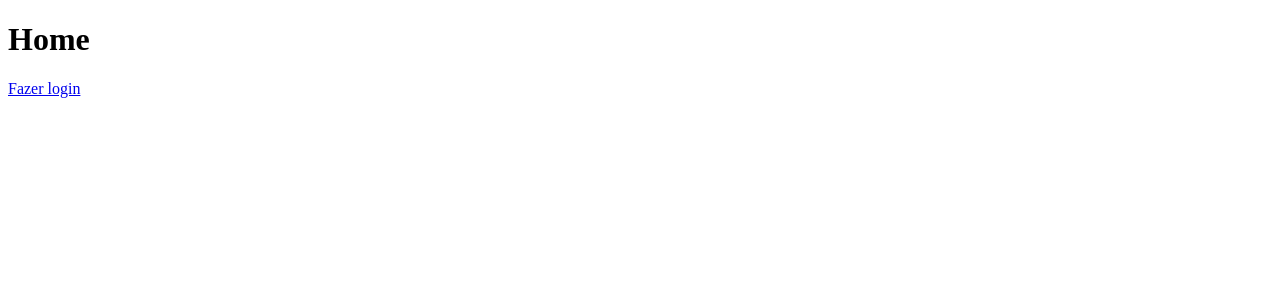
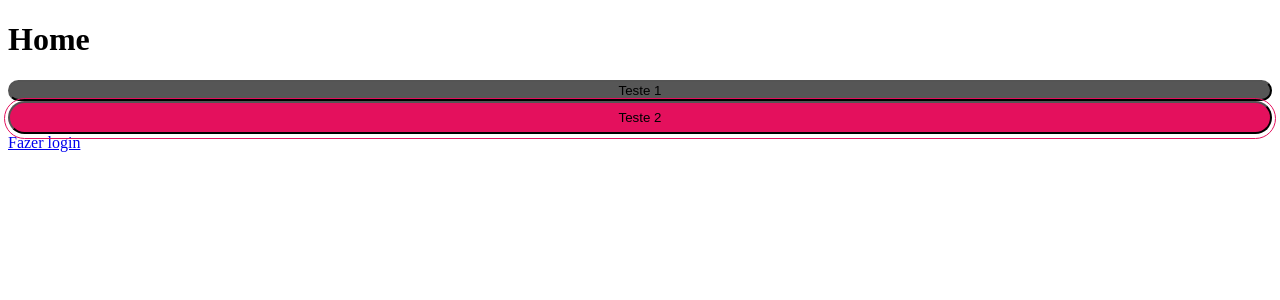
Before and after one commit to roschel/react-dio, a React (Create React App) app: page / in a window 1280 px wide. Shown: the top 300 px of the page. Built offline with nearby package versions, Linux system fonts and the light colour scheme.

Commit message:
criando button com styled-components

```diff
--- a/src/components/Button/index.js
+++ /dev/null
@@ -1,5 +0,0 @@
-export default function Button({title}) {
-  return (
-      <button>{ title }</button>
-  )
-}
--- /dev/null
+++ b/src/components/Button/index.jsx
@@ -0,0 +1,10 @@
+import {ButtonContainer} from './styles'
+
+const Button = ({ title, variant='primary', onClick}) => {
+  return (
+    <ButtonContainer variant={variant} onClick={onClick}>
+      {title}
+    </ButtonContainer>
+  )
+}
+export {Button}
--- /dev/null
+++ b/src/components/Button/styles.js
@@ -0,0 +1,32 @@
+import styled, { css } from "styled-components";
+
+export const ButtonContainer = styled.button`
+  background: #565656;
+  border-radius: 22px;
+  position: relative;
+
+  color: #FFF
+  padding: 2px 12px;
+  min-width: 120px;
+  width: 100%;
+
+  ${({ variant }) =>
+    variant !== "primary" &&
+    css`
+      min-width: 167px;
+      height: 33px;
+
+      background: #e4105d;
+
+      &::after {
+        content: "";
+        position: absolute;
+        border: 1px solid #e4105d;
+        top: -5px;
+        left: -6px;
+        width: calc(100% + 10px);
+        height: calc(100% + 10px);
+        border-radius: 22px;
+      }
+    `}
+`;
--- a/src/pages/Home/index.jsx
+++ b/src/pages/Home/index.jsx
@@ -1,8 +1,12 @@
-import {Link } from "react-router-dom"
+import { Link } from "react-router-dom"
+import { Button } from "../../components/Button";
+
 const Home = () => {
     return (
         <>
             <h1>Home</h1>
+            <Button title={"Teste 1"}/>
+            <Button variant="secondary" title={"Teste 2"} />
             <Link to="/login" >Fazer login</Link>
         </>
     )
```
